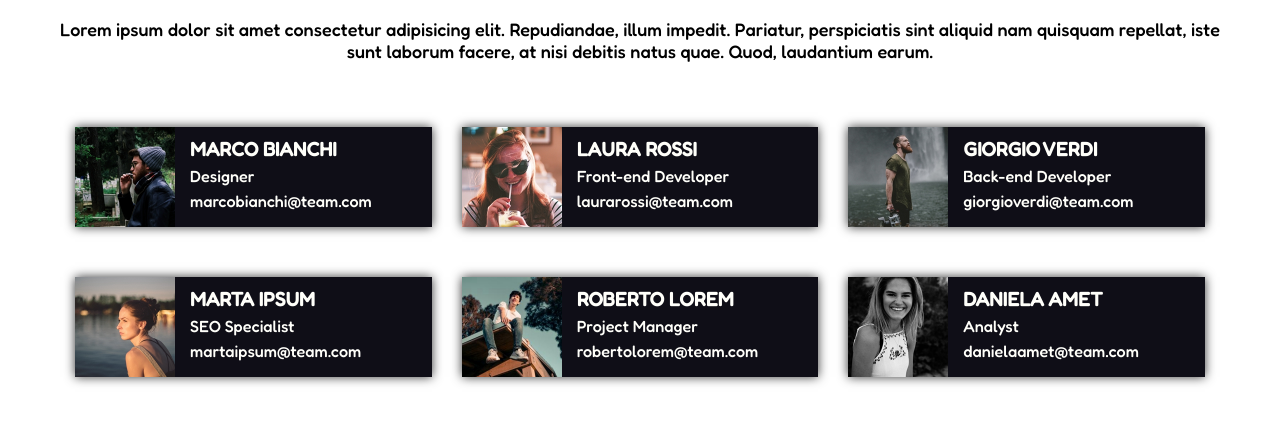
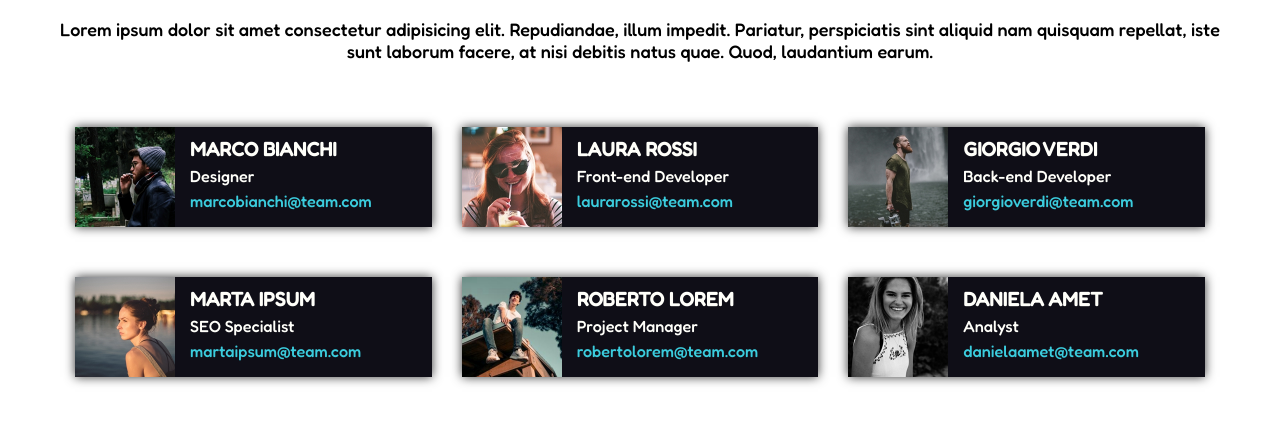
Before and after one commit to matteobonelli/html-css-float-cards, a plain HTML site: page index.html in a window 1280 px wide. Shown: the part 85-508 px from the top of the page. Drawn offline with Linux system fonts and the light colour scheme.

Commit message:
1.02 (removed a:visited)

```diff
--- a/css/style.css
+++ b/css/style.css
@@ -65,9 +65,6 @@ img{
     color: var(--color-white);
 }
 a{
-    color: var(--color-white);
+    color: #3bccdd;
     text-decoration: none;
 }
-a:visited{
-    color: #54c8e7 ;
-}
```
